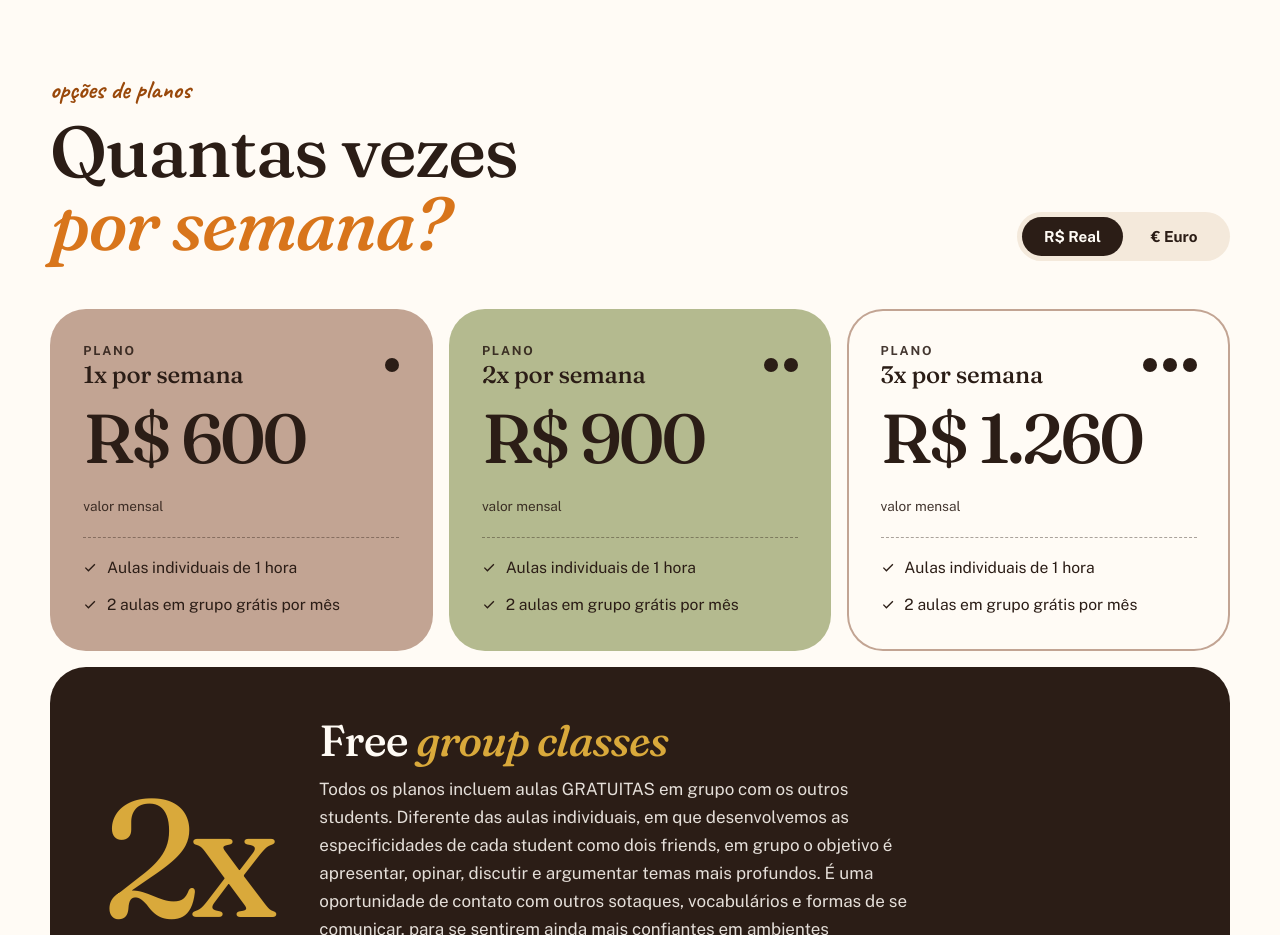
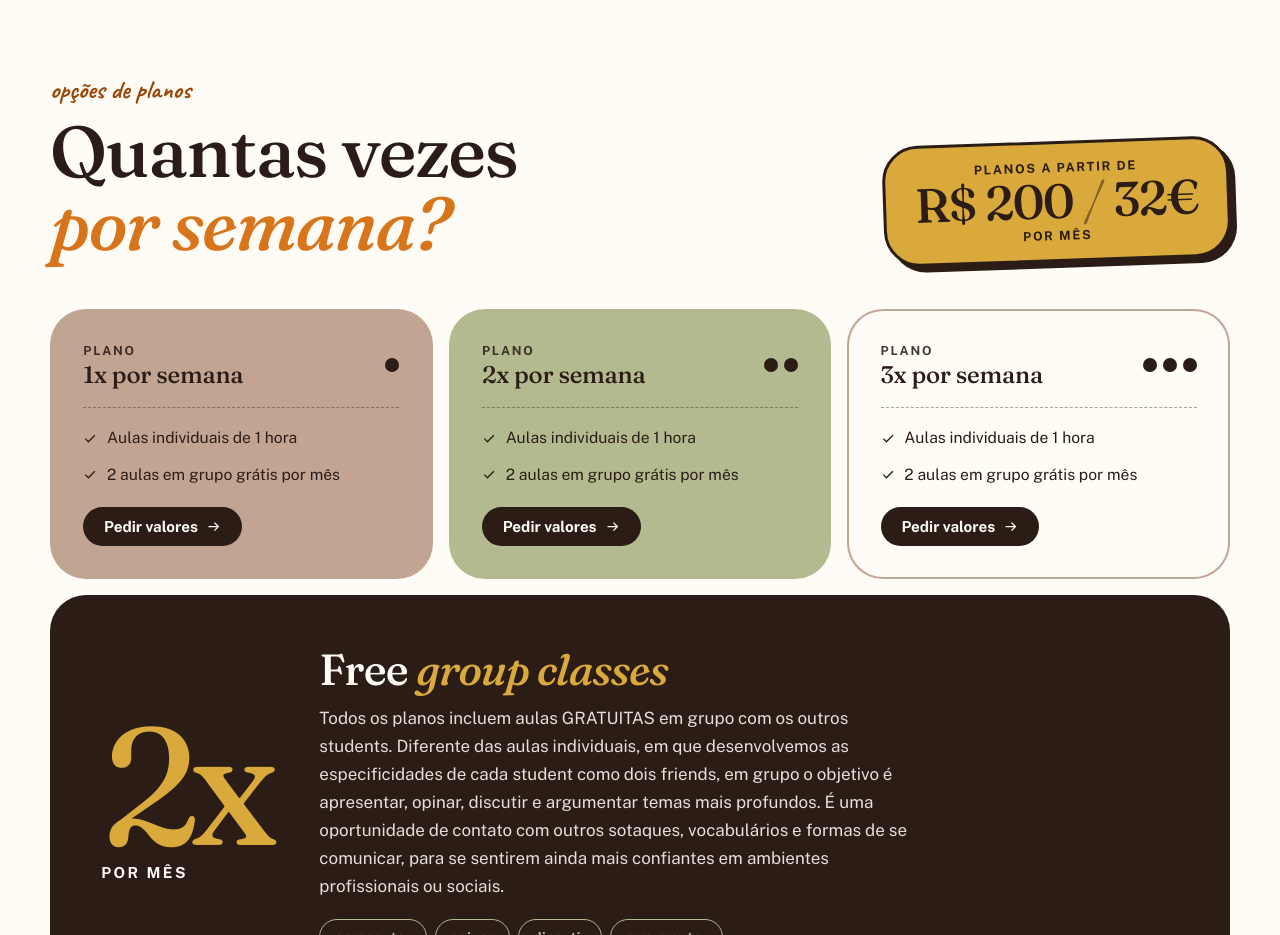
Before and after one commit to nandamto/leticia-english-classes, a plain HTML site: page index.html in a window 1280 px wide. Shown: the part 4620-5555 px from the top of the page. Drawn offline with Linux system fonts and the light colour scheme.

Commit message:
Add files via upload

```diff
--- a/index.html
+++ b/index.html
@@ -242,41 +242,34 @@
         <h2 class="h2 reveal" style="--d:.06s;margin-top:.6rem">Quantas vezes<br><em>por semana?</em></h2>
       </div>
       <div class="reveal" style="--d:.1s">
-        <div class="toggle" id="toggle" data-cur="BRL" role="group" aria-label="Moeda">
-          <span class="thumb" aria-hidden="true"></span>
-          <button type="button" data-cur="BRL" aria-pressed="true">R$ Real</button>
-          <button type="button" data-cur="EUR" aria-pressed="false">€ Euro</button>
-        </div>
+        <p class="from"><small>planos a partir de</small><strong>R$ 200 <span>/</span> 32€</strong><small>por mês</small></p>
       </div>
     </div>
 
     <div class="plan-grid">
       <article class="plan reveal">
         <div class="plan-top"><h3><span>Plano</span>1x por semana</h3><div class="dots" aria-hidden="true"><i></i></div></div>
-        <div class="price" data-brl="600" data-eur="97">R$ 600</div>
-        <p class="alt">valor mensal</p>
         <ul>
           <li><svg class="icon" aria-hidden="true"><use href="#check"/></svg>Aulas individuais de 1 hora</li>
           <li><svg class="icon" aria-hidden="true"><use href="#check"/></svg>2 aulas em grupo grátis por mês</li>
         </ul>
+        <a class="plan-cta" href="https://63i39tubq86.typeform.com/to/DrF8XI50" target="_blank" rel="noopener">Pedir valores <svg class="icon icon-arrow" aria-hidden="true"><use href="#arrow"/></svg></a>
       </article>
       <article class="plan reveal" style="--d:.08s">
         <div class="plan-top"><h3><span>Plano</span>2x por semana</h3><div class="dots" aria-hidden="true"><i></i><i></i></div></div>
-        <div class="price" data-brl="900" data-eur="145">R$ 900</div>
-        <p class="alt">valor mensal</p>
         <ul>
           <li><svg class="icon" aria-hidden="true"><use href="#check"/></svg>Aulas individuais de 1 hora</li>
           <li><svg class="icon" aria-hidden="true"><use href="#check"/></svg>2 aulas em grupo grátis por mês</li>
         </ul>
+        <a class="plan-cta" href="https://63i39tubq86.typeform.com/to/DrF8XI50" target="_blank" rel="noopener">Pedir valores <svg class="icon icon-arrow" aria-hidden="true"><use href="#arrow"/></svg></a>
       </article>
       <article class="plan reveal" style="--d:.16s">
         <div class="plan-top"><h3><span>Plano</span>3x por semana</h3><div class="dots" aria-hidden="true"><i></i><i></i><i></i></div></div>
-        <div class="price" data-brl="1260" data-eur="204">R$ 1.260</div>
-        <p class="alt">valor mensal</p>
         <ul>
           <li><svg class="icon" aria-hidden="true"><use href="#check"/></svg>Aulas individuais de 1 hora</li>
           <li><svg class="icon" aria-hidden="true"><use href="#check"/></svg>2 aulas em grupo grátis por mês</li>
         </ul>
+        <a class="plan-cta" href="https://63i39tubq86.typeform.com/to/DrF8XI50" target="_blank" rel="noopener">Pedir valores <svg class="icon icon-arrow" aria-hidden="true"><use href="#arrow"/></svg></a>
       </article>
     </div>
 
--- a/styles.css
+++ b/styles.css
@@ -256,11 +256,14 @@ body::after{
 /* ---------- planos ---------- */
 .plans{padding-top:0}
 .plans-head{display:flex;flex-wrap:wrap;gap:1.5rem;justify-content:space-between;align-items:end;margin-bottom:clamp(28px,4vw,48px)}
-.toggle{position:relative;display:inline-grid;grid-template-columns:1fr 1fr;background:var(--sand);border-radius:999px;padding:5px;isolation:isolate}
-.toggle button{position:relative;z-index:1;border:0;background:none;font:700 .95rem var(--sans);padding:.7rem 1.4rem;border-radius:999px;cursor:pointer;color:var(--espresso);transition:color .25s}
-.toggle button[aria-pressed="true"]{color:var(--cream)}
-.toggle .thumb{position:absolute;z-index:0;top:5px;bottom:5px;left:5px;width:calc(50% - 5px);border-radius:999px;background:var(--espresso);transition:transform .35s var(--ease)}
-.toggle[data-cur="EUR"] .thumb{transform:translateX(100%)}
+.from{display:inline-flex;flex-direction:column;align-items:center;gap:.15rem;margin:0;padding:1rem 1.8rem;background:var(--mustard);color:var(--espresso);border:3px solid var(--espresso);border-radius:var(--r-lg);box-shadow:6px 6px 0 var(--espresso);transform:rotate(-2deg);text-align:center}
+.from small{font:700 .78rem var(--sans);letter-spacing:.14em;text-transform:uppercase}
+.from strong{font-family:var(--serif);font-weight:500;font-size:clamp(2rem,4vw,3rem);line-height:1;letter-spacing:-.03em;font-variant-numeric:lining-nums}
+.from strong span{opacity:.5;font-weight:300}
+.plan-cta{margin-top:auto;align-self:flex-start;display:inline-flex;align-items:center;gap:.5rem;padding:.7rem 1.3rem;border-radius:999px;background:var(--espresso);color:var(--cream);font:700 .95rem var(--sans);text-decoration:none;transition:transform .25s var(--ease)}
+.plan-cta:hover{transform:translateX(4px)}
+.plan-cta:focus-visible{outline:3px solid var(--espresso);outline-offset:3px}
+.plan-cta .icon{width:1em;height:1em;fill:currentColor}
 .plan-grid{display:grid;grid-template-columns:repeat(3,1fr);gap:1rem;align-items:stretch}
 .plan{
   position:relative;border-radius:var(--r-lg);padding:clamp(1.6rem,2.6vw,2.4rem);display:flex;flex-direction:column;gap:1.2rem;
```
Also changed, not shown: 1 other file.
